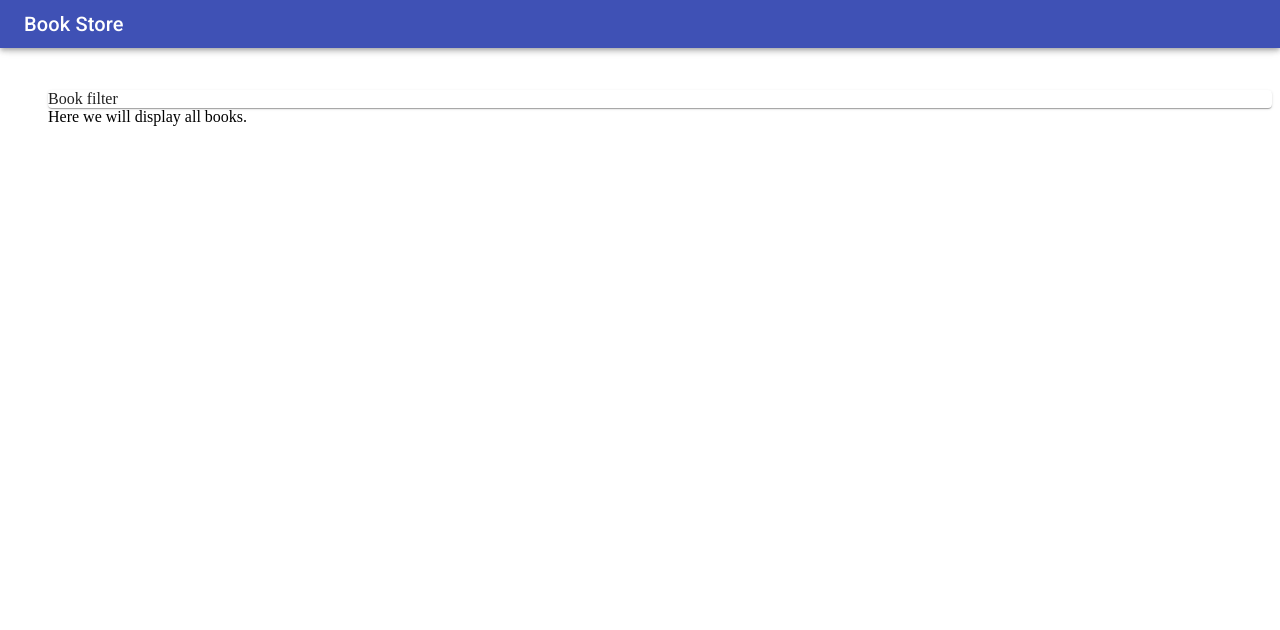
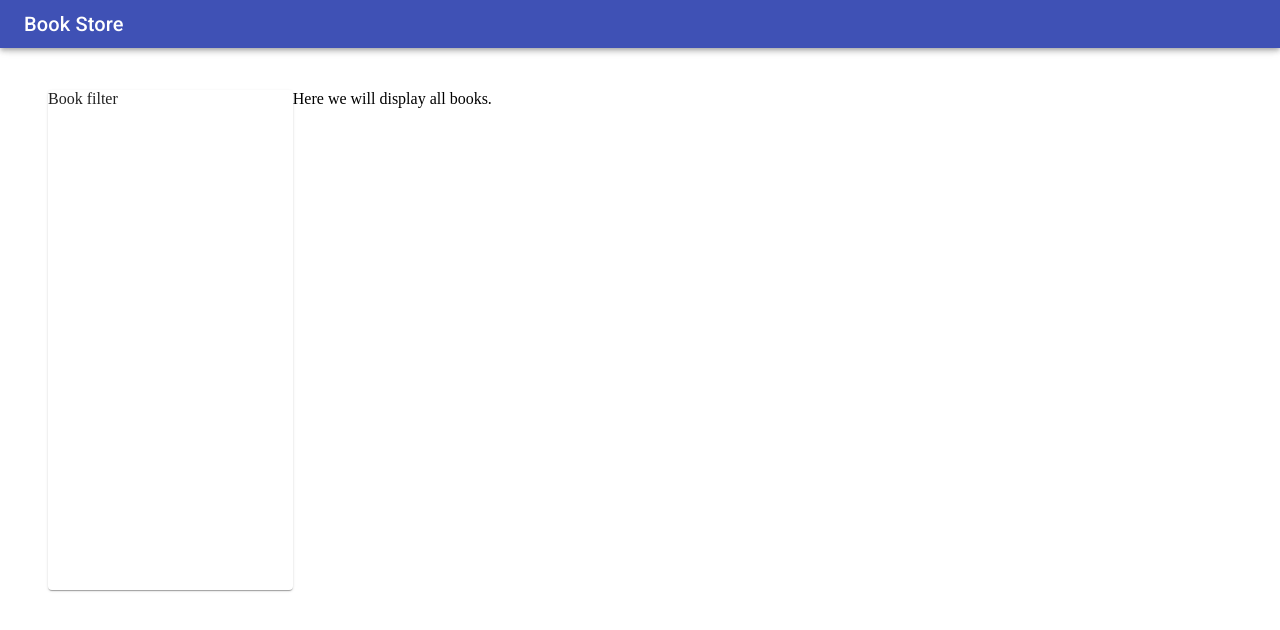
Before and after one commit to AdinhLux/1.React_SB_BookStore_Client, a React (Create React App) app: page / in a window 1280 px wide. Shown: the top 630 px of the page. Built offline with nearby package versions, Linux system fonts and the light colour scheme; no server answers.

Commit message:
Implement BookStyles in BookContainer.jsx & BookFilter.jsx

```diff
--- a/src/component/book/BookContainer.jsx
+++ b/src/component/book/BookContainer.jsx
@@ -1,12 +1,15 @@
 import { Box } from "@material-ui/core";
 import React from "react";
 import BookFilter from "./BookFilter";
+import styles from "./BookStyles";
 
 const BookContainer = () => {
+  // Instantiate BookStyles
+  const classes = styles();
   return (
-    <Box>
+    <Box className={classes.bookContainer}>
       <BookFilter />
-      <Box>Here we will display all books.</Box>
+      <Box className={classes.bookList}>Here we will display all books.</Box>
     </Box>
   );
 };
--- a/src/component/book/BookFilter.jsx
+++ b/src/component/book/BookFilter.jsx
@@ -1,14 +1,16 @@
 import { Paper, Box } from "@material-ui/core";
 import React from "react";
+import styles from "./BookStyles";
 
 const BookFilter = () => {
-    return (
-      <Box>
-        <Paper>
-            Book filter
-        </Paper>
-      </Box>
-    );
-  };
+  // Instantiate BookStyles
+  const classes = styles();
 
-  export default BookFilter;
+  return (
+    <Box className={classes.bookFilter}>
+      <Paper className={classes.bookFilterPaper}>Book filter</Paper>
+    </Box>
+  );
+};
+
+export default BookFilter;
```
